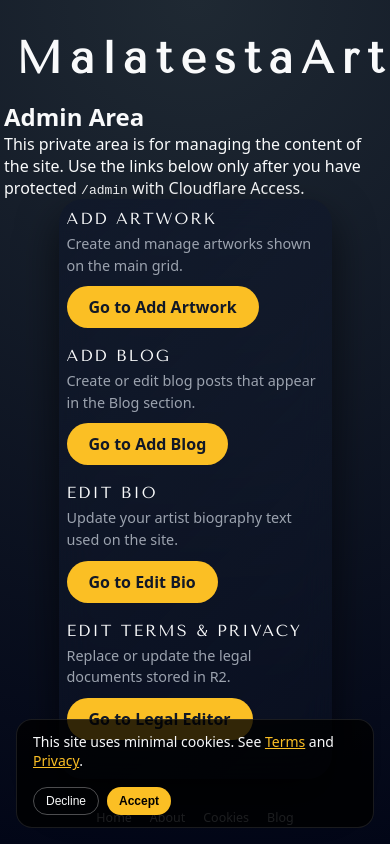
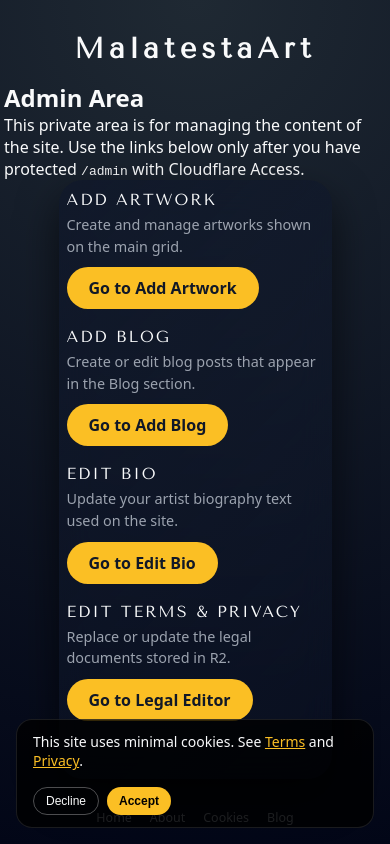
Before and after one commit to studioartegallery-cmd/enricomalatesta.art, a Next.js app: page /admin in a window 390 px wide. Built offline with nearby package versions, Linux system fonts and the light colour scheme.

Commit message:
Fic global.css for Title to match phone screen

```diff
--- a/src/app/globals.css
+++ b/src/app/globals.css
@@ -1,9 +1,9 @@
 *,
 *::before,
 *::after {
-  box-sizing: border-box;
-  margin: 0;
-  padding: 0;
+box-sizing: border-box;
+margin: 0;
+padding: 0;
 }
 
 body {
@@ -28,7 +28,7 @@ body {
 
 .site-title {
   font-family: "Tenor Sans", system-ui, -apple-system, BlinkMacSystemFont, "Segoe UI", sans-serif;
-  font-size: clamp(2.8rem, 4vw, 3.6rem);
+  font-size: clamp(1.8rem, 3.6vw, 3.6rem);
   letter-spacing: 0.18em;
   text-transform: none;
   color: #f9fafb;
```
